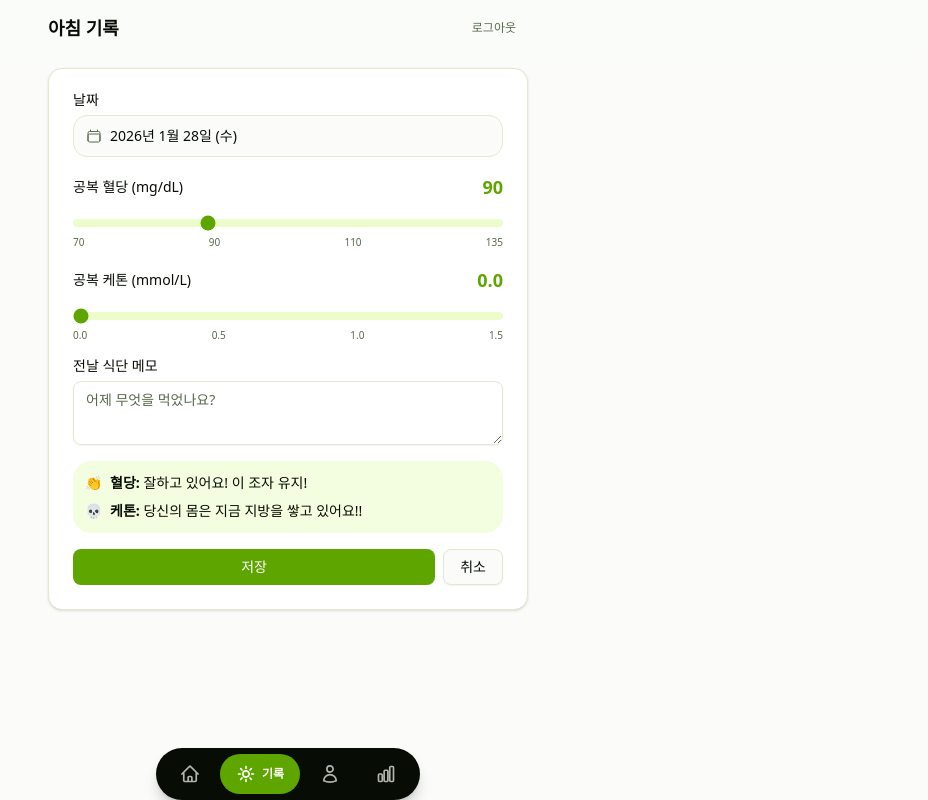
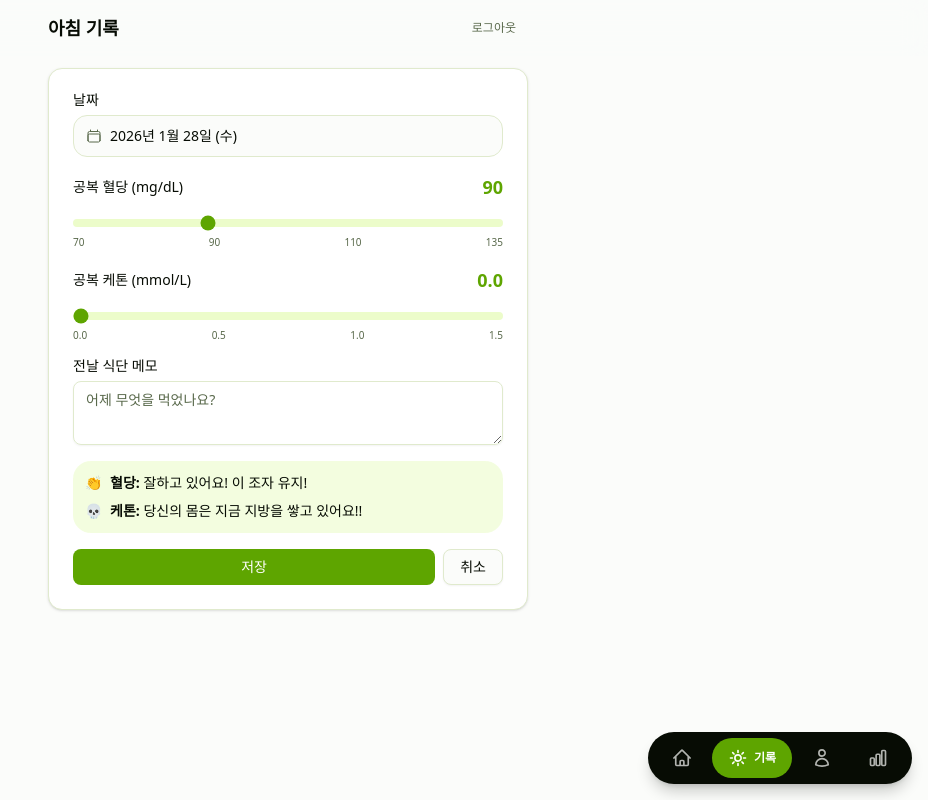
Before and after one commit to yeeun-yun97/fit-mate, a Next.js app: page /daily in a window 1280 px wide. Shown: the whole page, without its empty margins (352-1280 px from the left). Built offline with nearby package versions, Linux system fonts and the light colour scheme.

Commit message:
하단 네비게이션 위치 및 스타일 조정
- 메뉴를 오른쪽 하단에 배치
- 하단/오른쪽 마진 동일하게 조정 (4)

```diff
--- a/src/components/layout/bottom-nav.tsx
+++ b/src/components/layout/bottom-nav.tsx
@@ -15,7 +15,7 @@ export function BottomNav() {
   const pathname = usePathname();
 
   return (
-    <div className="fixed bottom-0 left-0 right-0 z-50 flex justify-center pb-5 pointer-events-none safe-area-bottom">
+    <div className="fixed bottom-4 left-0 right-0 z-50 flex justify-end pr-4 pointer-events-none">
       <nav className="pointer-events-auto bg-foreground rounded-full px-2 py-1.5 shadow-lg shadow-foreground/20">
         <div className="flex items-center gap-1">
           {navItems.map((item) => {
--- a/src/components/layout/page-container.tsx
+++ b/src/components/layout/page-container.tsx
@@ -1,6 +1,6 @@
 export function PageContainer({ children }: { children: React.ReactNode }) {
   return (
-    <main className="max-w-lg mx-auto px-4 pb-28 pt-3">
+    <main className="max-w-lg mx-auto px-4 pb-20 pt-3">
       {children}
     </main>
   );
```
